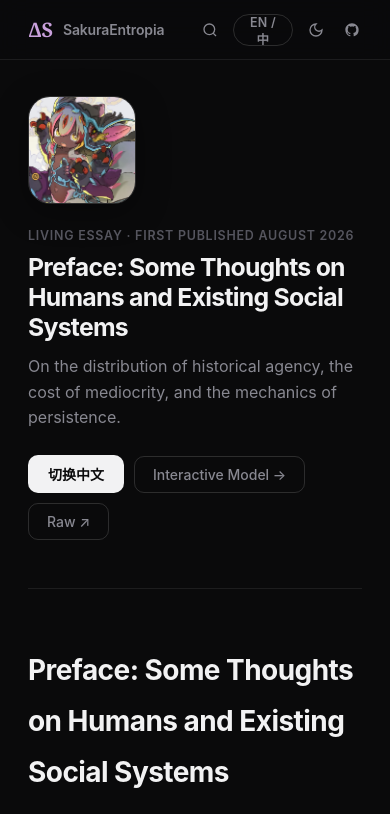
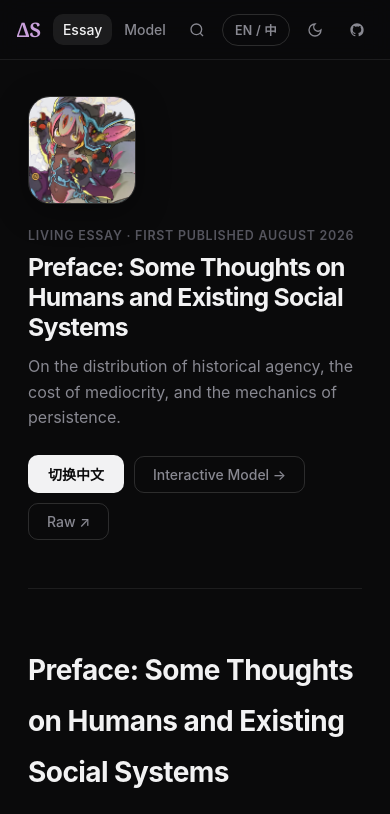
Before and after one commit to SakuraEntropia/SakuraEntropia, a plain HTML site: page docs/index.html in a window 390 px wide. Shown: the top 814 px of the page. Drawn offline with nearby package versions, Linux system fonts and the light colour scheme.

Commit message:
finish: mobile nav (scrollable tabs), hero text flex fix

```diff
--- a/docs/css/style.css
+++ b/docs/css/style.css
@@ -280,6 +280,7 @@ section.tab.active { display: block; animation: fadeUp .2s ease-out; }
   margin-bottom: 56px; padding-bottom: 48px;
   border-bottom: 1px solid var(--border);
 }
+.hero-text { flex: 1; min-width: 0; }
 .hero-avatar {
   flex-shrink: 0;
   width: 108px; height: 108px;
@@ -619,7 +620,12 @@ input[type="range"]::-webkit-slider-thumb:hover { transform: scale(1.2); }
   .layout { gap: 24px; }
   #sidebar { display: none; }
   .hero { flex-direction: column; align-items: flex-start; gap: 24px; }
-  .nav-tabs { display: none; }
+  .nav { padding: 0 16px; }
+  .logo { margin-right: 12px; }
+  .logo-name { display: none; }
+  .nav-tabs { display: flex; overflow-x: auto; scrollbar-width: none; -webkit-overflow-scrolling: touch; }
+  .nav-tabs::-webkit-scrollbar { display: none; }
+  .nav-tabs .tab { flex-shrink: 0; padding: 7px 10px; }
   .sim-layout { grid-template-columns: 1fr; }
   .hero-h1 { font-size: 1.55rem; }
   .profile-hero { flex-direction: column; align-items: flex-start; }
```
